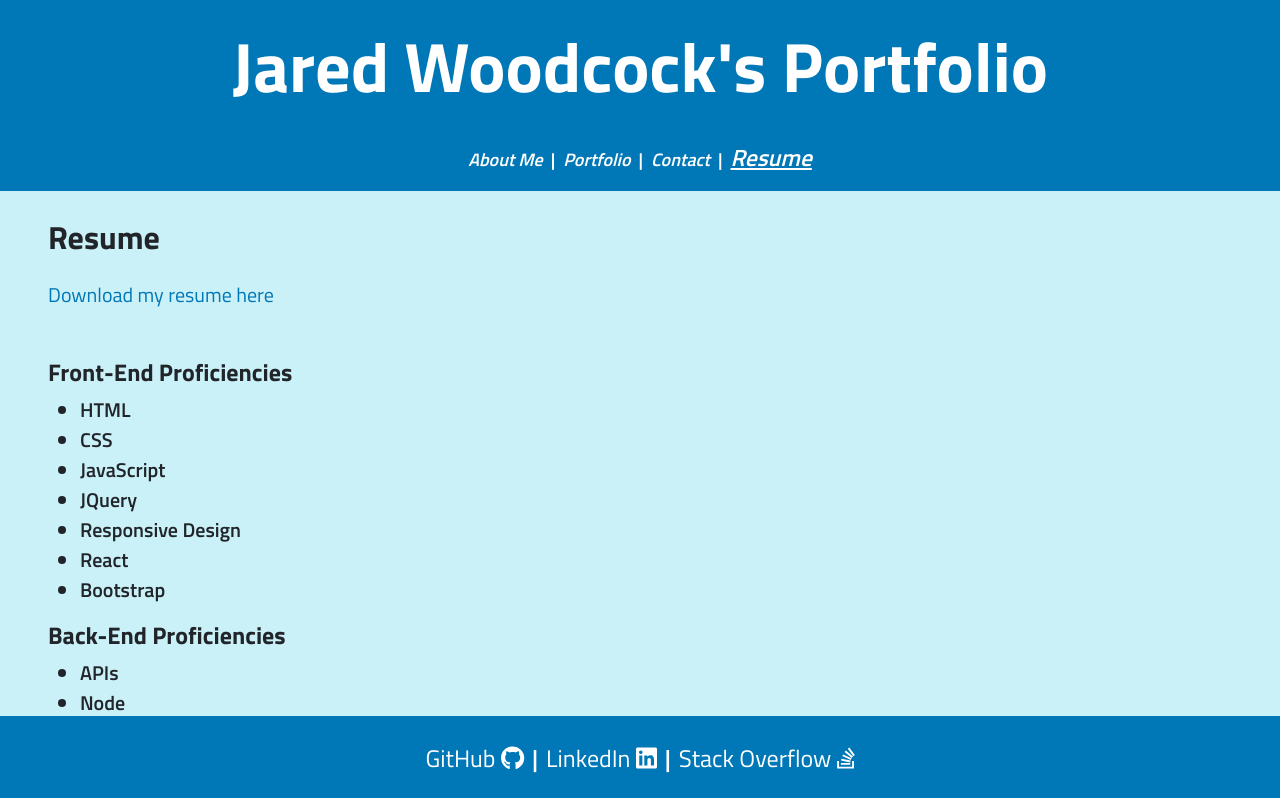
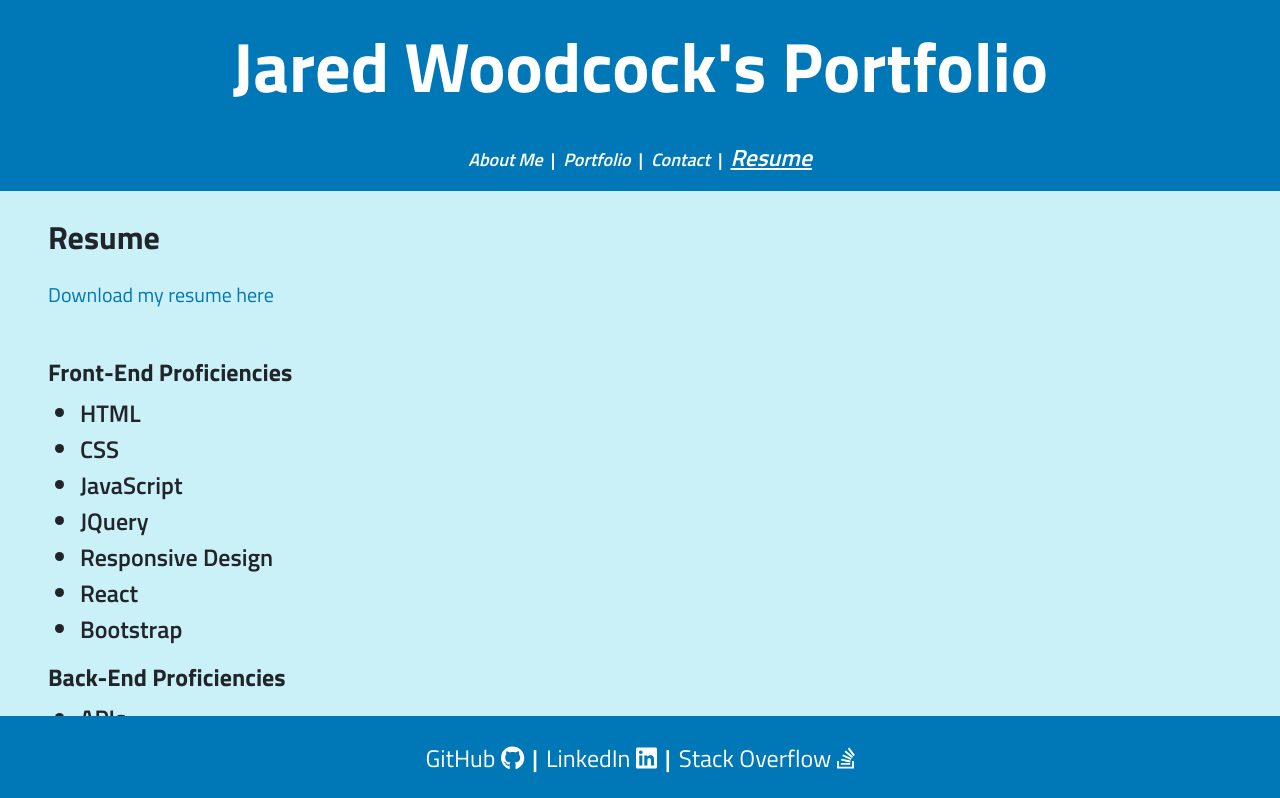
Before and after one commit to JaredWoodcock/react-portfolio, a React (Vite) app: page /resume in a window 1280 px wide. Shown: the top 798 px of the page. Built offline with nearby package versions, Linux system fonts and the light colour scheme.

Commit message:
Portfolio update

```diff
--- a/src/index.css
+++ b/src/index.css
@@ -78,6 +78,14 @@ img {
   padding-right: 220px;
 }
 
+#about-me-paragraph {
+  font-size: 24px;
+}
+
+.proficiencies-section {
+  font-size: 24px;
+}
+
 @media (max-width: 600px) {
   #headshot-picture {
     position: static;
--- a/src/pages/AboutMePage.jsx
+++ b/src/pages/AboutMePage.jsx
@@ -2,6 +2,7 @@ export default function AboutMePage() {
     return (
         <div id='about-me-content' className="m-5">
             <h2 className="pb-3">About Me</h2>
+            <div id="about-me-paragraph">
                 <p>Welcome to my portfolio!</p>
                 <p>I'm Jared Woodcock and I am seeking a career in web development. I enjoy turning ideas into fascinating, interactive experiences on the web.</p>
                 <p>My journey in web development began by trying to find the thing that I was passionate about. I have always enjoyed building things and
@@ -12,6 +13,7 @@ export default function AboutMePage() {
                 <p>When I'm not coding, I enjoy spending my time watching and playing sports, playing with my dogs, and being around friends and family.
                     I'm always eager to learn and explore new technologies and techniques to enhance my skills and create impactful projects.</p>
                 <p>Feel free to explore my portfolio and reach out to me if you'd like to collaborate or just say hello!</p>
+            </div>
             <img id='headshot-picture' src='/jared_headshot.JPEG' alt="My Picture"/>
         </div>
     );
--- a/src/pages/ResumePage.jsx
+++ b/src/pages/ResumePage.jsx
@@ -3,9 +3,9 @@ export default function ResumePage() {
         <div className="m-5">
             <h2 className="pb-3">Resume</h2>
             {/* Link to download resume */}
-            <a style={{ color: '#0077b6' }} href="/JW Resume 2024.pdf" download>Download my resume here</a>
+            <a style={{ color: '#0077b6' }} href="/JW Resume Apr 2024.pdf" download>Download my resume here</a>
 
-            <div className="mt-5">
+            <div className="mt-5 proficiencies-section">
                 <h4>Front-End Proficiencies</h4>
                 <ul>
                     <li>HTML</li>
```
Also changed, not shown: 2 other files (tests, documents, lock files or other folders). Lines whose indentation alone changed are shown as unchanged.
